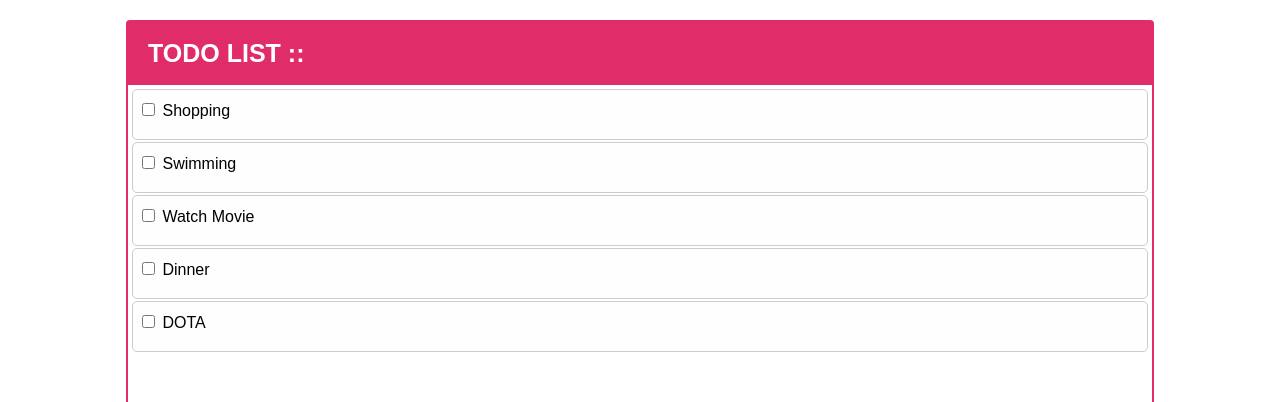
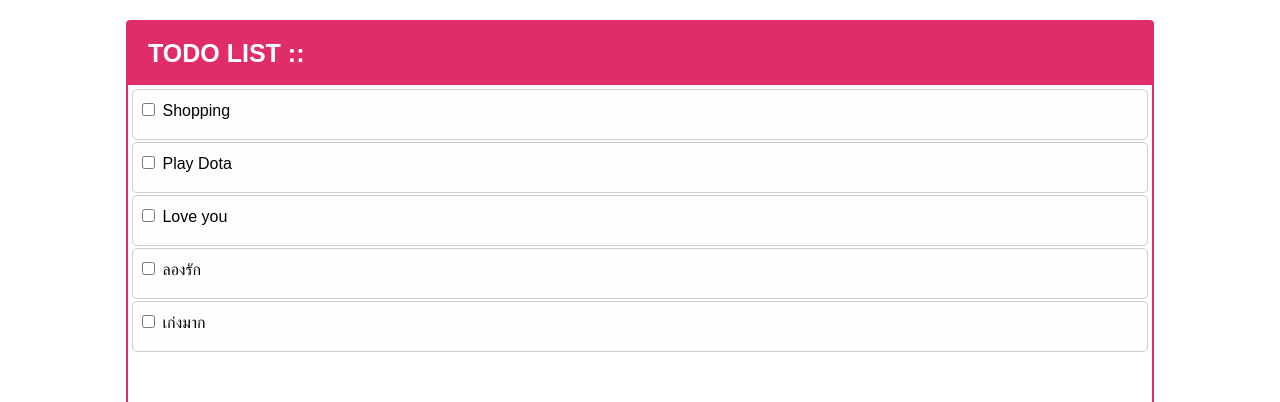
Before and after one commit to silkyland/react-training-todo-list, a React (Create React App) app: page / in a window 1280 px wide. Shown: the top 402 px of the page. Built offline with nearby package versions, Linux system fonts and the light colour scheme; data requests are answered from the project's data file.

Commit message:
json server and axios

```diff
--- /dev/null
+++ b/db/db.json
@@ -0,0 +1,29 @@
+{
+  "todos": [
+    {
+      "id": 1,
+      "name": "Shopping",
+      "complete": false
+    },
+    {
+      "id": 2,
+      "name": "Play Dota",
+      "complete": false
+    },
+    {
+      "id": 3,
+      "name": "Love you",
+      "complete": false
+    },
+    {
+      "id": 4,
+      "name": "ลองรัก",
+      "complete": false
+    },
+    {
+      "id": 5,
+      "name": "เก่งมาก",
+      "complete": false
+    }
+  ]
+}
--- a/package.json
+++ b/package.json
@@ -3,6 +3,8 @@
   "version": "0.1.0",
   "private": true,
   "dependencies": {
+    "axios": "^0.18.0",
+    "json-server": "^0.14.0",
     "react": "^16.4.1",
     "react-dom": "^16.4.1",
     "react-scripts": "1.1.4"
@@ -11,6 +13,7 @@
     "start": "react-scripts start",
     "build": "react-scripts build",
     "test": "react-scripts test --env=jsdom",
-    "eject": "react-scripts eject"
+    "eject": "react-scripts eject",
+    "serve": "node server.js"
   }
 }
--- a/src/App.js
+++ b/src/App.js
@@ -2,19 +2,14 @@ import React, { Component } from "react";
 import HeadeComponent from "./components/HeaderComponent";
 import FormSumit from "./components/FormSubmit";
 import List from "./components/List";
+import axios from "axios";
 
 class App extends Component {
   constructor() {
     super();
     this.state = {
       message: "",
-      todos: [
-        { id: 1, name: "Shopping", complete: false },
-        { id: 2, name: "Swimming", complete: false },
-        { id: 3, name: "Watch Movie", complete: false },
-        { id: 4, name: "Dinner", complete: false },
-        { id: 5, name: "DOTA", complete: false }
-      ]
+      todos: []
     };
 
     this.handleInputChange = this.handleInputChange.bind(this);
@@ -23,10 +18,23 @@ class App extends Component {
     this.handleInputChange = this.handleInputChange.bind(this);
   }
 
+  componentDidMount() {
+    axios.get("http://localhost:8080/todos").then(response => {
+      this.setState({ todos: response.data });
+    });
+  }
+
   handleCheckboxCheck(index, complete) {
     let oldState = this.state.todos;
     oldState[index].complete = complete;
-    this.setState({ todos: oldState });
+
+    axios
+      .patch(`http://localhost:8080/todos/${oldState[index].id}`, {
+        complete: complete
+      })
+      .then(response => {
+        this.setState({ todos: oldState });
+      });
   }
 
   handleInputChange(e) {
@@ -38,11 +46,13 @@ class App extends Component {
     let oldState = this.state.todos;
     let todoLength = this.state.todos.length;
     let lastId = this.state.todos[todoLength - 1].id;
-    oldState.push({
+    let message = {
       id: lastId + 1,
       name: this.state.message,
       complete: false
-    });
+    };
+    axios.post(`http://localhost:8080/todos`, message);
+    oldState.push(message);
     this.setState({ todos: oldState, message: "" });
   }
 
```
Also changed, not shown: server.js (added, +11 -0 lines), 1 other file (tests, documents, lock files or other folders).
